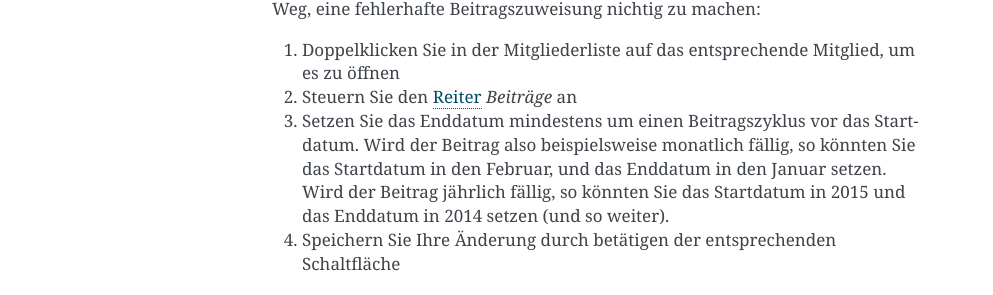
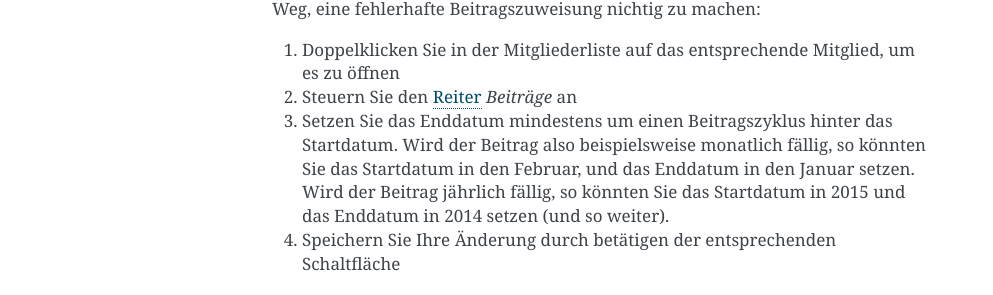
Before and after one commit to goalio/docs, a Sphinx documentation site: the page built from docs/module/finanzen/beitraege.rst, in a window 1280 px wide. Shown: the part 1482-1777 px from the top of the page, without its empty margins (148-1141 px from the left). Built offline with Sphinx 7.4.7, drawn with Linux system fonts in a browser that asks for light colours; formulas are drawn with MathJax 3.

Commit message:
Update beitraege.rst

```diff
--- a/docs/module/finanzen/beitraege.rst
+++ b/docs/module/finanzen/beitraege.rst
@@ -53,7 +53,7 @@ Haben Sie einem Mitglied versehentlich den falschen Beitrag zugeordnet, so könn
 
 2. Steuern Sie den Reiter_ *Beiträge* an
 
-3. Setzen Sie das Enddatum mindestens um einen Beitragszyklus vor das Startdatum. Wird der Beitrag also beispielsweise monatlich fällig, so könnten Sie das Startdatum in den Februar, und das Enddatum in den Januar setzen. Wird der Beitrag jährlich fällig, so könnten Sie das Startdatum in 2015 und das Enddatum in 2014 setzen (und so weiter).
+3. Setzen Sie das Enddatum mindestens um einen Beitragszyklus hinter das Startdatum. Wird der Beitrag also beispielsweise monatlich fällig, so könnten Sie das Startdatum in den Februar, und das Enddatum in den Januar setzen. Wird der Beitrag jährlich fällig, so könnten Sie das Startdatum in 2015 und das Enddatum in 2014 setzen (und so weiter).
 
 4. Speichern Sie Ihre Änderung durch betätigen der entsprechenden Schaltfläche
 
```
